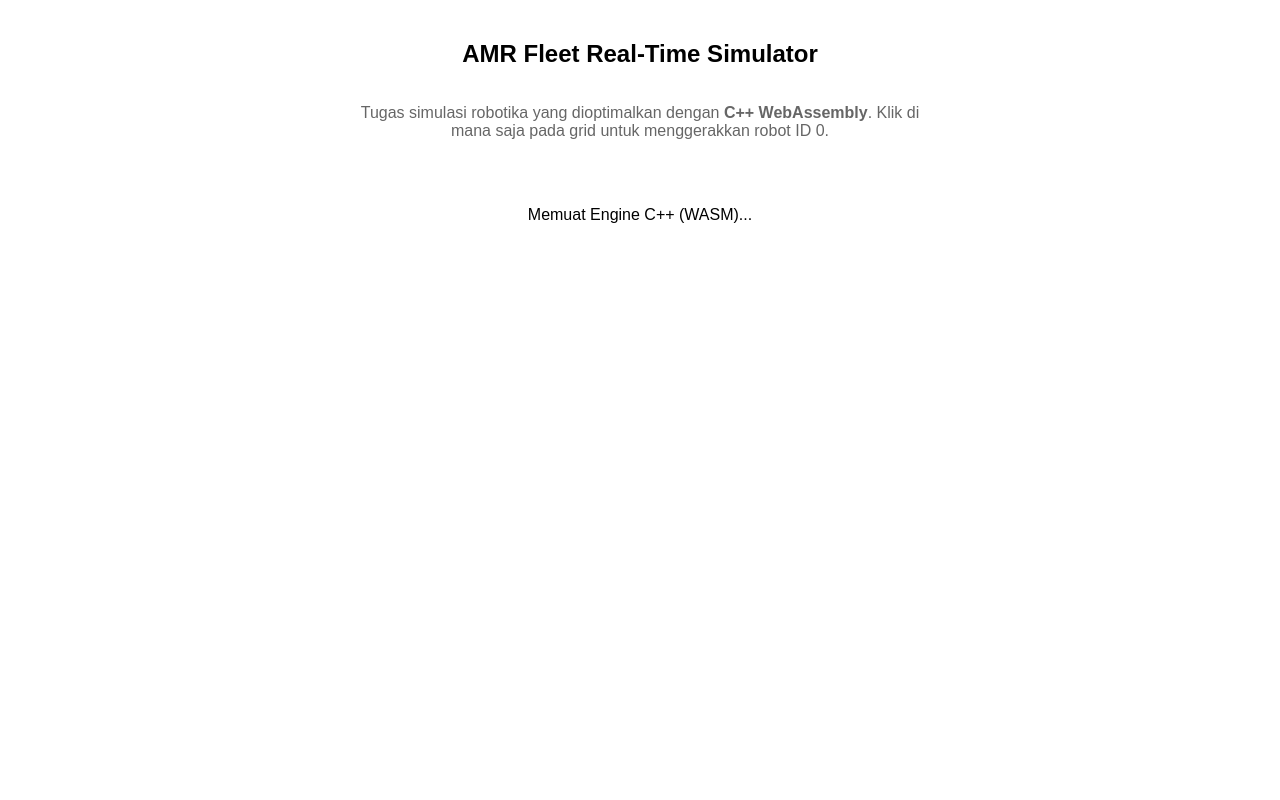
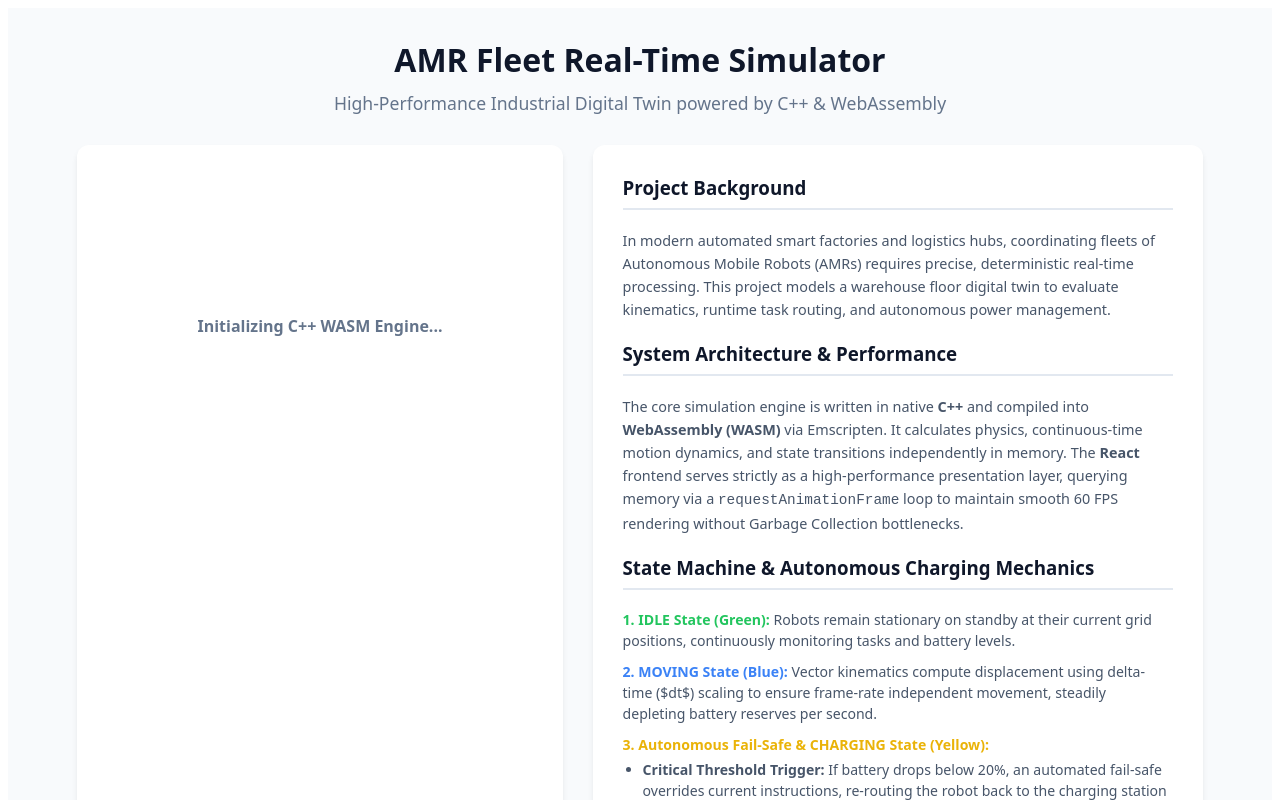
Before and after one commit to VCoklat/AMR-WASM-Simulator, a React (Vite) app in the folder web_ui/: page / in a window 1280 px wide. Shown: the top 800 px of the page. Built offline with nearby package versions, Linux system fonts and the light colour scheme; no server answers.

Commit message:
Refactor App component layout and enhance UI for AMR Fleet Simulator

```diff
--- a/web_ui/src/App.jsx
+++ b/web_ui/src/App.jsx
@@ -1,27 +1,15 @@
 import React, { useEffect, useRef, useState } from 'react';
-
-// Konstanta ukuran
-const TILE_SIZE = 30;
-const GRID_WIDTH = 20;
-const GRID_HEIGHT = 20;
-const NUM_ROBOTS = 3;
+import CanvasGrid from './CanvasGrid';
 
 export default function App() {
-  const canvasRef = useRef(null);
   const [isWasmReady, setIsWasmReady] = useState(false);
-
-  // Referensi untuk menyimpan fungsi C++ yang sudah di-bind
   const cpp = useRef({});
-  const animationRef = useRef(null);
-  const lastTimeRef = useRef(0);
 
   useEffect(() => {
-    // Menunggu objek 'Module' dari engine.js selesai memuat engine.wasm
     const checkWasm = setInterval(() => {
       if (window.Module && window.Module._init_fleet) {
         clearInterval(checkWasm);
 
-        // Membungkus (wrapping) fungsi C++ ke fungsi JavaScript menggunakan cwrap
         cpp.current = {
           initFleet: window.Module.cwrap('init_fleet', 'null', ['number']),
           updateSim: window.Module.cwrap('update_simulation', 'null', ['number']),
@@ -33,10 +21,8 @@ export default function App() {
           setObstacle: window.Module.cwrap('set_obstacle', 'null', ['number', 'number', 'number']),
         };
 
-        // Inisialisasi armada robot
-        cpp.current.initFleet(NUM_ROBOTS);
+        cpp.current.initFleet(3);
 
-        // Setup Rintangan (Contoh: Membuat tembok di tengah gudang)
         for(let y = 5; y < 15; y++) {
           cpp.current.setObstacle(10, y, 1);
         }
@@ -44,112 +30,79 @@ export default function App() {
         setIsWasmReady(true);
       }
     }, 100);
-
     return () => clearInterval(checkWasm);
   }, []);
 
-  // Main Simulation & Render Loop
-  useEffect(() => {
-    if (!isWasmReady) return;
+  return (
+    <div style={{ display: 'flex', flexDirection: 'column', alignItems: 'center', fontFamily: 'system-ui, sans-serif', padding: '30px 20px', backgroundColor: '#f8fafc', minHeight: '100vh', color: '#334155' }}>
 
-    const canvas = canvasRef.current;
-    const ctx = canvas.getContext('2d');
+      {/* Header Section */}
+      <div style={{ textAlign: 'center', maxWidth: '900px', marginBottom: '30px' }}>
+        <h1 style={{ color: '#0f172a', margin: '0 0 10px 0' }}>AMR Fleet Real-Time Simulator</h1>
+        <p style={{ fontSize: '1.1rem', color: '#64748b', margin: 0 }}>High-Performance Industrial Digital Twin powered by C++ & WebAssembly</p>
+      </div>
 
-    const renderLoop = (time) => {
-      // Menghitung Delta Time (dt) dalam detik
-      const dt = (time - lastTimeRef.current) / 1000;
-      lastTimeRef.current = time;
+      {/* Main Content Layout */}
+      <div style={{ display: 'flex', flexWrap: 'wrap', gap: '30px', justifyContent: 'center', width: '100%', maxWidth: '1250px' }}>
 
-      // 1. UPDATE SIMULASI C++ (Hanya hitung jika dt wajar, max 0.1s untuk hindari glitch)
-      if (dt > 0 && dt < 0.1) {
-        cpp.current.updateSim(dt);
-      }
+        {/* Simulation Canvas Container */}
+        <div style={{ backgroundColor: '#fff', padding: '20px', borderRadius: '12px', boxShadow: '0 4px 6px -1px rgb(0 0 0 / 0.1)', display: 'flex', flexDirection: 'column', alignItems: 'center' }}>
+          {!isWasmReady ? (
+            <div style={{ padding: '150px 100px', textAlign: 'center', fontWeight: 'bold', color: '#64748b' }}>
+              Initializing C++ WASM Engine...
+            </div>
+          ) : (
+            <>
+              <CanvasGrid cpp={cpp.current} />
+              <div style={{ marginTop: '15px', padding: '12px 20px', backgroundColor: '#f1f5f9', borderRadius: '8px', color: '#475569', fontSize: '0.9rem', maxWidth: '600px', textAlign: 'center' }}>
+                <strong>Interactive Controls:</strong> Click anywhere on the open grid to dispatch an <span style={{ color: '#22c55e', fontWeight: 'bold' }}>IDLE</span> robot. Watch them transition to <span style={{ color: '#3b82f6', fontWeight: 'bold' }}>MOVING</span>, drain battery, and trigger auto-charging when critical.
+              </div>
+            </>
+          )}
+        </div>
 
-      // 2. CLEAR CANVAS
-      ctx.clearRect(0, 0, canvas.width, canvas.height);
+        {/* Explanatory Technical Panel */}
+        <div style={{ flex: '1', minWidth: '400px', maxWidth: '550px', backgroundColor: '#fff', padding: '30px', borderRadius: '12px', boxShadow: '0 4px 6px -1px rgb(0 0 0 / 0.1)', display: 'flex', flexDirection: 'column', gap: '20px' }}>
 
-      // 3. GAMBAR GRID & RINTANGAN
-      for (let x = 0; x < GRID_WIDTH; x++) {
-        for (let y = 0; y < GRID_HEIGHT; y++) {
-          // Asumsi sederhana: jika x==10 dan y antara 5-14 adalah rintangan (sesuai setup awal)
-          if (x === 10 && y >= 5 && y < 15) {
-            ctx.fillStyle = '#475569'; // Warna Rak/Tembok
-            ctx.fillRect(x * TILE_SIZE, y * TILE_SIZE, TILE_SIZE, TILE_SIZE);
-          } else {
-            ctx.strokeStyle = '#e2e8f0'; // Garis Grid
-            ctx.strokeRect(x * TILE_SIZE, y * TILE_SIZE, TILE_SIZE, TILE_SIZE);
-          }
-        }
-      }
+          {/* Project Background */}
+          <div>
+            <h3 style={{ marginTop: 0, color: '#0f172a', borderBottom: '2px solid #e2e8f0', paddingBottom: '8px' }}>Project Background</h3>
+            <p style={{ fontSize: '0.9rem', lineHeight: '1.6', color: '#475569', margin: '8px 0 0 0' }}>
+              In modern automated smart factories and logistics hubs, coordinating fleets of Autonomous Mobile Robots (AMRs) requires precise, deterministic real-time processing. This project models a warehouse floor digital twin to evaluate kinematics, runtime task routing, and autonomous power management.
+            </p>
+          </div>
 
-      // 4. GAMBAR ROBOT (Baca posisi terbaru dari C++ memory)
-      for (let i = 0; i < NUM_ROBOTS; i++) {
-        const rx = cpp.current.getRobotX(i);
-        const ry = cpp.current.getRobotY(i);
-        const battery = Math.max(0, cpp.current.getBattery(i));
-        const state = cpp.current.getState(i);
+          {/* Architecture & Performance */}
+          <div>
+            <h3 style={{ color: '#0f172a', borderBottom: '2px solid #e2e8f0', paddingBottom: '8px', marginTop: 0 }}>System Architecture & Performance</h3>
+            <p style={{ fontSize: '0.9rem', lineHeight: '1.6', color: '#475569', margin: '8px 0 0 0' }}>
+              The core simulation engine is written in native <strong>C++</strong> and compiled into <strong>WebAssembly (WASM)</strong> via Emscripten. It calculates physics, continuous-time motion dynamics, and state transitions independently in memory. The <strong>React</strong> frontend serves strictly as a high-performance presentation layer, querying memory via a <code>requestAnimationFrame</code> loop to maintain smooth 60 FPS rendering without Garbage Collection bottlenecks.
+            </p>
+          </div>
 
-        // Tentukan warna berdasarkan State (0=IDLE, 1=MOVING, 2=CHARGING)
-        ctx.fillStyle = state === 2 ? '#eab308' : (state === 1 ? '#3b82f6' : '#22c55e');
+          {/* Detailed State Machine & Charging Mechanics */}
+          <div>
+            <h3 style={{ color: '#0f172a', borderBottom: '2px solid #e2e8f0', paddingBottom: '8px', marginTop: 0 }}>State Machine & Autonomous Charging Mechanics</h3>
+            <div style={{ fontSize: '0.88rem', lineHeight: '1.5', color: '#475569', display: 'flex', flexDirection: 'column', gap: '10px', marginTop: '8px' }}>
+              <div>
+                <strong style={{ color: '#22c55e' }}>1. IDLE State (Green):</strong> Robots remain stationary on standby at their current grid positions, continuously monitoring tasks and battery levels.
+              </div>
+              <div>
+                <strong style={{ color: '#3b82f6' }}>2. MOVING State (Blue):</strong> Vector kinematics compute displacement using delta-time ($dt$) scaling to ensure frame-rate independent movement, steadily depleting battery reserves per second.
+              </div>
+              <div>
+                <strong style={{ color: '#eab308' }}>3. Autonomous Fail-Safe & CHARGING State (Yellow):</strong>
+                <ul style={{ margin: '4px 0 0 20px', padding: 0 }}>
+                  <li><strong>Critical Threshold Trigger:</strong> If battery drops below 20%, an automated fail-safe overrides current instructions, re-routing the robot back to the charging station at coordinate <code>(0,0)</code>.</li>
+                  <li><strong>Stationary Regeneration:</strong> Upon arriving at the dock, motion is paused and energy is regenerated using continuous-time formulas until reaching 100%.</li>
+                  <li><strong>State Recovery:</strong> Once fully charged, the robot automatically transitions back to <strong>IDLE</strong>, ready to accept new dispatch assignments.</li>
+                </ul>
+              </div>
+            </div>
+          </div>
 
-        // Gambar body robot (lingkaran)
-        ctx.beginPath();
-        ctx.arc(rx * TILE_SIZE + TILE_SIZE/2, ry * TILE_SIZE + TILE_SIZE/2, TILE_SIZE/2.5, 0, Math.PI * 2);
-        ctx.fill();
-
-        // Gambar status baterai di atas robot
-        ctx.fillStyle = '#000';
-        ctx.font = '10px Arial';
-        ctx.fillText(`${battery.toFixed(0)}%`, rx * TILE_SIZE, ry * TILE_SIZE);
-      }
-
-      // Lanjutkan loop ke frame berikutnya (Target 60 FPS)
-      animationRef.current = requestAnimationFrame(renderLoop);
-    };
-
-    // Mulai animasi
-    animationRef.current = requestAnimationFrame(renderLoop);
-
-    return () => cancelAnimationFrame(animationRef.current);
-  }, [isWasmReady]);
-
-  // Handle Klik dari User untuk memerintahkan robot
-  const handleCanvasClick = (e) => {
-    if (!isWasmReady) return;
-
-    // Hitung koordinat klik relatif terhadap canvas
-    const rect = canvasRef.current.getBoundingClientRect();
-    const clickX = e.clientX - rect.left;
-    const clickY = e.clientY - rect.top;
-
-    // Konversi piksel ke Grid Index (0-19)
-    const gridX = Math.floor(clickX / TILE_SIZE);
-    const gridY = Math.floor(clickY / TILE_SIZE);
-
-    // Kirim perintah ke robot pertama (ID 0) sebagai percobaan
-    // Dalam logika sesungguhnya, Anda bisa mencari robot terdekat yang sedang IDLE
-    cpp.current.assignTask(0, gridX, gridY);
-  };
-
-  return (
-    <div style={{ display: 'flex', flexDirection: 'column', alignItems: 'center', fontFamily: 'sans-serif', marginTop: '20px' }}>
-      <h2>AMR Fleet Real-Time Simulator</h2>
-      <p style={{ maxWidth: '600px', textAlign: 'center', color: '#666' }}>
-        Tugas simulasi robotika yang dioptimalkan dengan <strong>C++ WebAssembly</strong>.
-        Klik di mana saja pada grid untuk menggerakkan robot ID 0.
-      </p>
-
-      {!isWasmReady ? (
-        <div style={{ marginTop: '50px' }}>Memuat Engine C++ (WASM)...</div>
-      ) : (
-        <canvas
-          ref={canvasRef}
-          width={GRID_WIDTH * TILE_SIZE}
-          height={GRID_HEIGHT * TILE_SIZE}
-          onClick={handleCanvasClick}
-          style={{ border: '2px solid #333', cursor: 'crosshair', marginTop: '10px' }}
-        />
-      )}
+        </div>
+      </div>
     </div>
   );
 }
```
